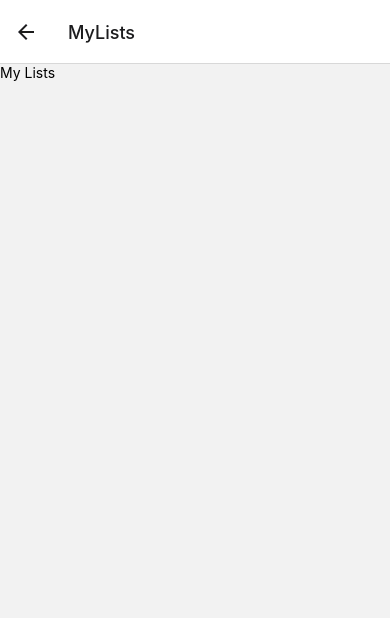
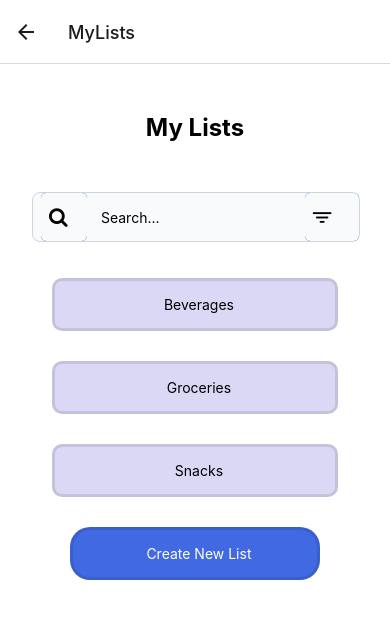
Before and after one commit to Nicyzk/Healthier-Choice-App, a React Native app in the folder frontend/: screen /MyLists in a window 390 px wide. Shown: the top 618 px of the page. Built offline with nearby package versions, Linux system fonts and the light colour scheme.

Commit message:
My Lists - wh

```diff
--- a/frontend/App.js
+++ b/frontend/App.js
@@ -1,7 +1,8 @@
 import { NavigationContainer } from '@react-navigation/native';
 import HomePage from './containers/HomePage'
 import Overlay from './components/Overlay'
-import MyLists from './components/MyLists'
+import MyLists from './containers/MyLists'
+// import MyListBeverages from './containers/MyListBeverages';
 import { createNativeStackNavigator } from '@react-navigation/native-stack';
 
 const Stack = createNativeStackNavigator();
@@ -14,6 +15,7 @@
         <Stack.Screen name="overlay" component={Overlay} />
         <Stack.Screen name="HomePage" component={HomePage} />
         <Stack.Screen name="MyLists" component={MyLists} />
+        {/* <Stack.Screen name="MyListBeverages" component={MyListBeverages} />   */}
       </Stack.Navigator>
     </NavigationContainer>
   );
--- /dev/null
+++ b/frontend/components/Button.js
@@ -0,0 +1,12 @@
+import { View, Text, TouchableOpacity } from 'react-native';
+import styles from './ButtonStyles';
+
+export default function Button(props){
+  return(
+    <TouchableOpacity onPress={()=>props.click}>
+      <View style={props.styles}>
+        <Text style = {props.text}>  {props.name}</Text>
+      </View>
+    </TouchableOpacity>
+  )
+}
--- /dev/null
+++ b/frontend/components/ButtonStyles.js
@@ -0,0 +1,46 @@
+//style
+import { StyleSheet } from "react-native";
+
+const styles = StyleSheet.create({
+
+  input:{
+    padding:20,
+    backgroundColor: 'pink',
+    marginTop:20
+  },
+  rectbutton:{
+    backgroundColor:'#463EC633',
+    padding:15,
+    borderRadius:10,
+    marginTop:20,
+    marginBottom: 10,
+    alignItems:'center',
+    width:'80%',
+    alignSelf:'center',
+    borderWidth:3,
+    borderColor:'rgba(0, 0, 0, 0.1)',
+  },
+  roundbutton:{
+    backgroundColor:'#4169e1',
+    padding:15,
+    borderRadius:20,
+    marginTop:20,
+    marginBottom: 10,
+    alignItems:'center',
+    width:'70%',
+    alignSelf:'center',
+    borderWidth:3,
+    borderColor:'rgba(0, 0, 0, 0.1)',
+  },
+  blacktext:{
+    fontsize:30,
+    color:'black',
+    fontweight:'bold',
+  },
+  whitetext:{
+    fontsize:30,
+    color:'white',
+    fontweight:'bold'
+  }
+})
+export default styles;
--- a/frontend/components/MyLists.js
+++ /dev/null
@@ -1,107 +0,0 @@
-import { View, Image, SafeAreaView,  Text, StyleSheet, Dimensions, TextInput, FlatList } from 'react-native';
-import React from 'react';
-import { colors, drinks } from '../consts/constants';
-import Icon from 'react-native-vector-icons/MaterialIcons'
-const width = Dimensions.get('screen').width/2-30
-
-// const MyLists = () => {
-//     //account for the bottom navigation icons??
-//     const Card = ({item}) => {
-//         return(
-//             <View style = {style.card}>
-//                 <View style  = {{flex: 1}}>
-//                     <View style={{width: 30, height: 30, borderRadius:15, alignItems: 'center', justifyContent: 'center'}}>
-//                         <icon name = "location" size = {18} />
-//                     </View>
-//                 </View>
-//                 <View style={{height: 100, alignItems: 'center'}}>
-//                     <Image style = {{flex: 1, resizeMode: 'contain'}} source = {drinks[0].img} />
-//                 </View>
-//             </View>
-//     )};
-//     return(
-//         <SafeAreaView
-//             style ={{
-//                 flex: 1,
-//                 paddingHorizontal: 20,
-//                 backgroundColor: colors.white,
-//             }}>
-//         <View style={style.header}>
-//             <View>
-//                 <Image className="h-96 w-96" source={require('../assets/logo.png')} />
-//             </View>
-//             <View>
-//                 <Text style={{fontsize: 40, fontWeight: 'bold'}}>My Lists</Text>
-//             </View>
-//         </View>
-//         <View style={{marginTop: 30, flexDirection: 'row'}}>
-//             <View style = {style.searchContainer}>
-//                 <Icon name = 'search' size = {25} style = {{marginLeft: 20}} />
-//                 <TextInput placeholder='Search' style ={style.input} />
-//             </View>
-//             <View style = {style.sortBtn}>
-//                 <Icon name = 'sort' size = {30} color = {colors.white} />
-//             </View>
-//         </View>
-//         <View style={style.header}>
-//             <Text style={{fontsize: 30, fontWeight: 'bold'}}>Beverages</Text>
-//         </View>
-//         <FlatList
-//             columnWrapperStyle={{justifyContent: 'space-between'}}
-//             showsHorizontalScrollIndicator ={true}
-//             showsVerticalScrollIndicator = {false}
-//             contentContainerStyle = {{
-//                 marginTop: 10
-//             }}
-//             numColumns = {1}
-//             data = {drinks}
-//             renderItem = {({item})=> <Card drink={item} />}
-//         />
-
-//         </SafeAreaView>
-//     );
-// };
-
-const MyLists = () => (
-    <View><Text>My Lists</Text></View>
-)
-
-const style = StyleSheet.create({
-    header:{
-        marginTop: 20,
-        flexDirection: 'row',
-        justifyContent: 'center',
-        alignItems: 'center'
-    },
-    searchContainer: {
-        height: 50,
-        backgroundColor: colors.white,
-        borderRadius: 10,
-        flex: 1,
-        flexDirection: 'row',
-        alignItems: 'center'
-    },
-    input: {
-        fontsize: 18,
-        fontWeight: 'bold',
-        color: colors.dark,
-        flex: 1
-    },
-    sortBtn: {
-        marginLeft: 10,
-        height: 50,
-        width: 50,
-        justifyContent: 'center',
-        alignItems: 'center',
-        borderRadius: 10
-    },
-    card: {
-        height: 225,
-        backgroundColor: colors.purple,
-        width,
-        marginHorizontal: 2,
-        borderRadius: 10,
-        padding: 15,
-    }
-});
-export default MyLists
--- /dev/null
+++ b/frontend/containers/MyLists.js
@@ -0,0 +1,29 @@
+
+
+import React, { useState } from 'react';
+import { View, Text } from 'react-native';
+import Button from '../components/Button'
+import SearchBar from '../components/searchBar'
+import styles from '../components/ButtonStyles';
+
+export default function MyLists () {
+    const [name,setName] = useState("")
+
+    const ClickMe = () =>{
+      console.log(name)
+    }
+
+    return(
+
+    <View className="p-4 flex-1 bg-white" >
+      <Text className="text-2xl text-center font-bold m-4 py-4 ">My Lists</Text>
+      <SearchBar></SearchBar>
+      <Button styles={styles.rectbutton} text = {styles.blacktext}name='Beverages' click={ClickMe}/>
+      <Button styles={styles.rectbutton} text = {styles.blacktext}name='Groceries' click={ClickMe}/>
+      <Button styles={styles.rectbutton} text = {styles.blacktext} name='Snacks' click={ClickMe}/>
+
+      <Button styles={styles.roundbutton} text = {styles.whitetext} name='Create New List' click={ClickMe}/>
+    </View>
+
+  )
+}
```
Also changed, not shown: frontend/package.json (+5 -2 lines), 2 other files (tests, documents, lock files or other folders).
